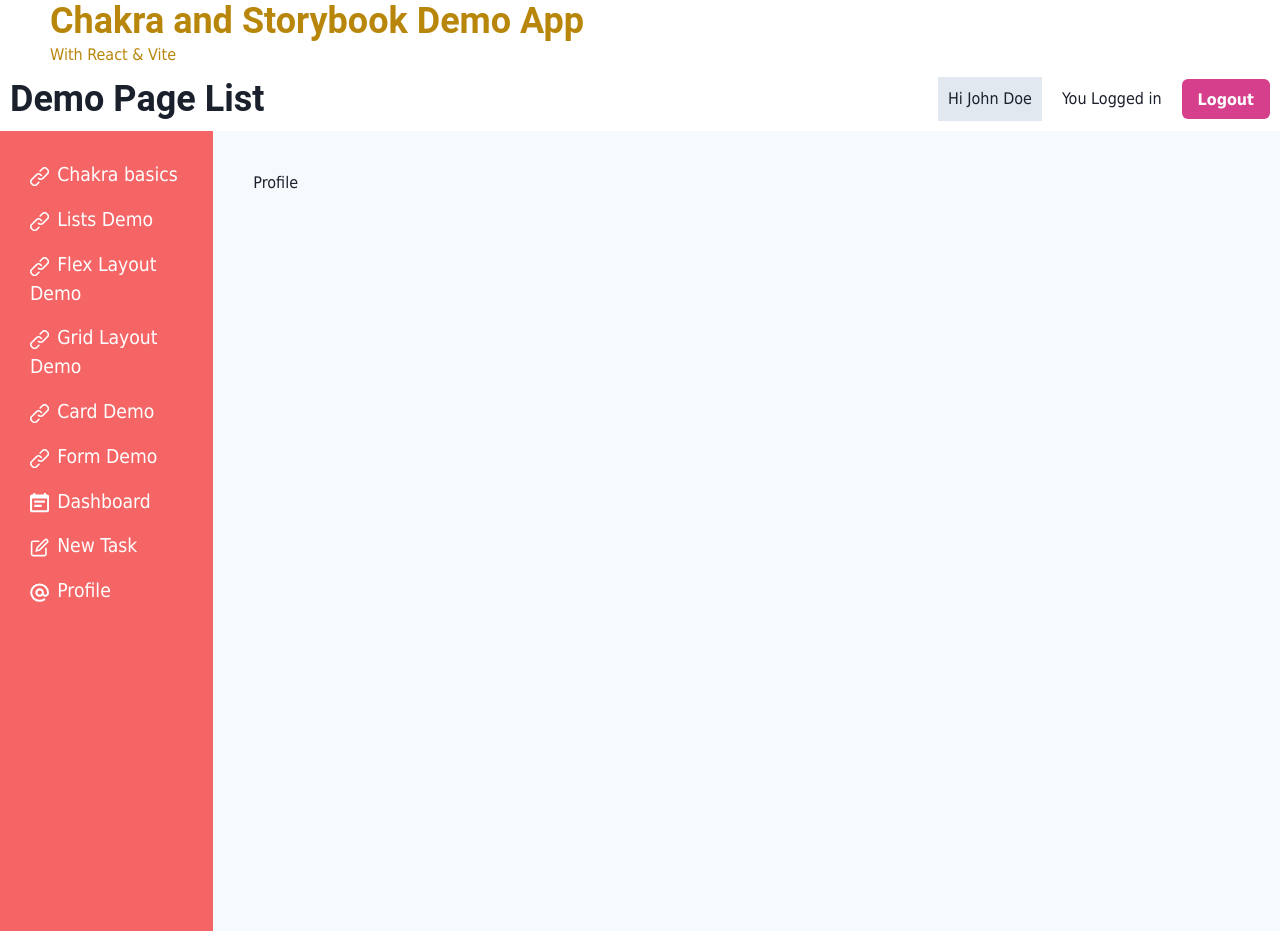
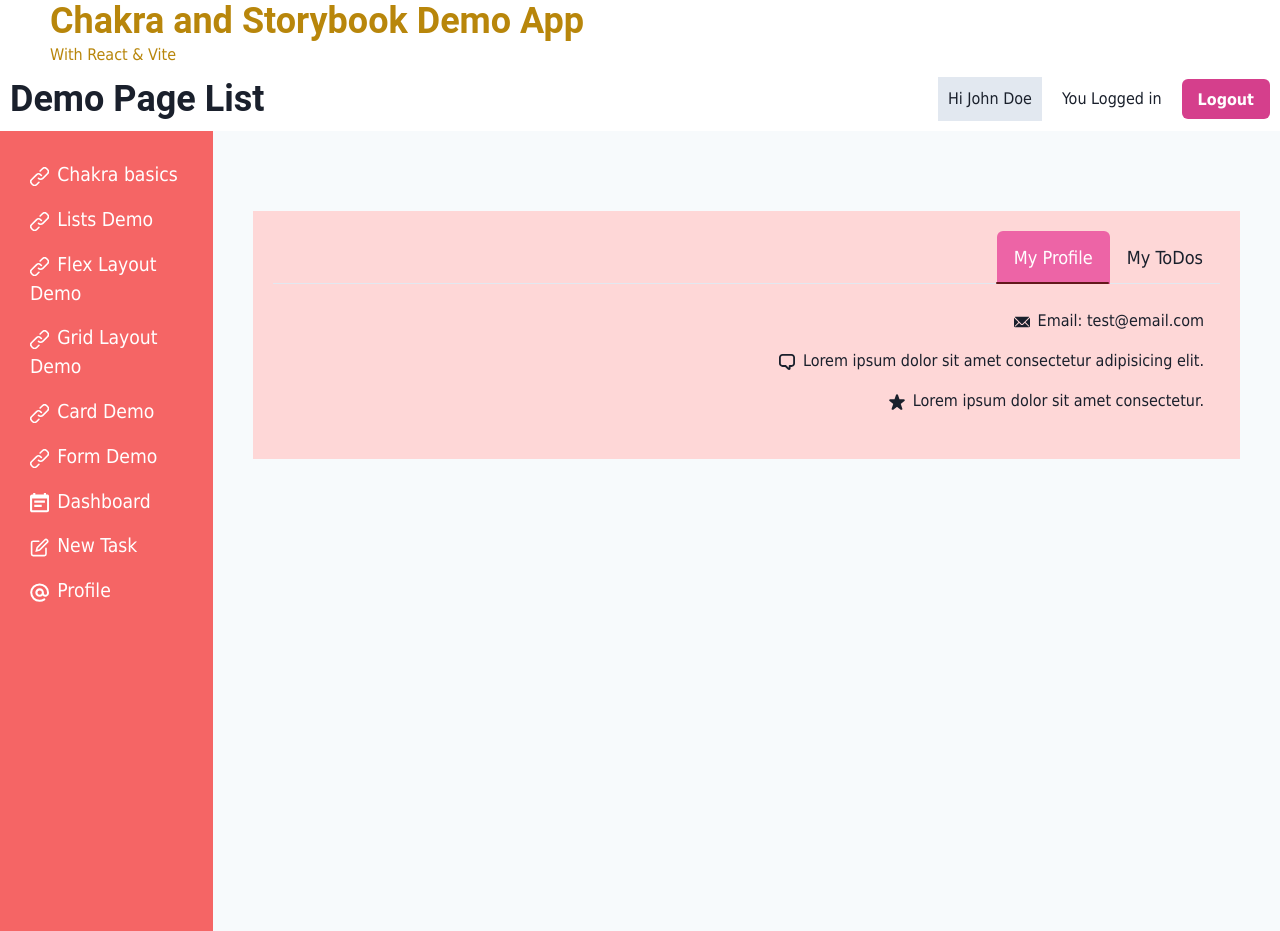
Before and after one commit to SumiSastri/react-with-vite-storybook-demo, a React (Vite) app in the folder storybook-demo/: page /profile in a window 1280 px wide. Built offline with nearby package versions, Linux system fonts and the light colour scheme.

Commit message:
Use react router to submit data via the json server

```diff
--- /dev/null
+++ b/storybook-demo/src/apis/mutations/submitNewToDo.ts
@@ -0,0 +1,15 @@
+import { redirect } from 'react-router-dom'
+
+export const submitNewToDo = async ({request }): Promise<Response> => {
+    const data = await request.formData()
+
+    const newToDo = {
+      title: data.get('title'),
+      description: data.get('description'),
+      isPriority: data.get('isPriority') === ''
+    }
+
+    console.log(newToDo)
+
+    return redirect('/')
+  }
--- a/storybook-demo/src/components/Create.tsx
+++ b/storybook-demo/src/components/Create.tsx
@@ -1,5 +1,51 @@
+import {
+  Box,
+  FormControl,
+  FormLabel,
+  FormHelperText,
+  Input,
+  Textarea,
+  Button,
+  Checkbox,
+  Heading,
+  Divider,
+} from '@chakra-ui/react'
+import { Form } from 'react-router-dom'
 export default function Create() {
-    return (
-      <div>Create</div>
-    )
-  }
+
+  return (
+    <Box maxW="480px">
+      {/* register post method and the route */}
+      <Form method="post" action="/create">
+      <Heading as='h4'>
+       Create a new to-do item
+    </Heading>
+    <Divider/>
+        <FormControl isRequired mb="40px">
+          <FormLabel>Task name:</FormLabel>
+          <Input type="text" name="title" />
+          <FormHelperText>Enter a descriptive task name.</FormHelperText>
+        </FormControl>
+
+        <FormControl mb="40px">
+          <FormLabel>Task description:</FormLabel>
+          <Textarea
+            placeholder="Enter a detailed description for your task..."
+            name="description"
+          />
+        </FormControl>
+
+        <FormControl display="flex" alignItems="center" mb="40px">
+          <Checkbox
+            name="isPriority"
+            colorScheme="pink"
+            size="lg"
+          />
+          <FormLabel mb="0" ml="10px">Make a priority task</FormLabel>
+        </FormControl>
+
+        <Button type="submit">submit</Button>
+      </Form>
+    </Box>
+  )
+}
--- a/storybook-demo/src/components/Dashboard.jsx
+++ b/storybook-demo/src/components/Dashboard.jsx
@@ -22,9 +22,10 @@
 
   return (
     <SimpleGrid spacing={10} minChildWidth={300}>
+      {/* check if there is data and then map through the data */}
             {toDos && toDos.map((toDo)=>(
         <Card key={toDo.id} borderTop="8px" borderColor="yellow.400" bg="white">
-          <CardHeader color="gray.700">
+          <CardHeader color="yellow.700">
             <Flex gap={5}>
               <Box w="50px" h="50px">
                 <Text>To Dos</Text>
@@ -43,7 +44,8 @@
           <Divider borderColor="gray.200" />
           <CardFooter>
             <HStack>
-              <Button variant="ghost" leftIcon={<ViewIcon />}>Watch</Button>
+              {/* chakra ghost variant activates on hover state */}
+              <Button variant="ghost" leftIcon={<ViewIcon />}>View</Button>
               <Button variant="ghost" leftIcon={<EditIcon />}>Comment</Button>
             </HStack>
           </CardFooter>
--- a/storybook-demo/src/components/Profile.tsx
+++ b/storybook-demo/src/components/Profile.tsx
@@ -1,5 +1,86 @@
+import {
+  ChatIcon,
+  CheckCircleIcon,
+  EmailIcon,
+  StarIcon,
+  WarningIcon
+} from '@chakra-ui/icons'
+import {
+  Tabs,
+  TabList,
+  Tab,
+  TabPanels,
+  TabPanel,
+  List,
+  ListItem,
+  ListIcon,
+  useColorModeValue,
+  TabIndicator,
+} from '@chakra-ui/react'
+import { useState } from 'react'
+
 export default function Profile() {
-    return (
-      <div>Profile</div>
-    )
-  }
+
+  const colors = useColorModeValue(
+    ['red.100', 'purple.100'],
+    ['red.900', 'yellow.900'],
+  )
+  const [tabIndex, setTabIndex] = useState(0)
+  const bg = colors[tabIndex]
+
+  return (
+    <Tabs mt="40px" p="20px"  size='lg' variant='enclosed' align='end' colorScheme="pink" onChange={(index) => setTabIndex(index)} bg={bg}>
+      <TabList>
+        <Tab _selected={{ color: 'white', bg: 'pink.400' }}>My Profile</Tab>
+        <Tab _selected={{ color: 'white', bg: 'pink.400' }}>My ToDos</Tab>
+      </TabList>
+      <TabIndicator mt='-1.5px' height='2px' bg='red.900' borderRadius='1px' />
+      <TabPanels py="10px">
+        <TabPanel>
+          <List spacing={4}>
+            <ListItem>
+              <ListIcon as={EmailIcon} />
+              Email: test@email.com
+            </ListItem>
+            <ListItem>
+              <ListIcon as={ChatIcon} />
+              Lorem ipsum dolor sit amet consectetur adipisicing elit.
+            </ListItem>
+            <ListItem>
+              <ListIcon as={StarIcon} />
+              Lorem ipsum dolor sit amet consectetur.
+            </ListItem>
+          </List>
+        </TabPanel>
+        <TabPanel>
+          <List spacing={4}>
+            <ListItem>
+              <ListIcon as={CheckCircleIcon} color="teal.400" />
+              Lorem ipsum dolor sit amet consectetur.
+            </ListItem>
+            <ListItem>
+              <ListIcon as={CheckCircleIcon} color="teal.400" />
+              Lorem ipsum dolor sit amet consectetur.
+            </ListItem>
+            <ListItem>
+              <ListIcon as={WarningIcon} color="red.400" />
+              Lorem ipsum dolor sit amet consectetur.
+            </ListItem>
+            <ListItem>
+              <ListIcon as={CheckCircleIcon} color="teal.400" />
+              Lorem ipsum dolor sit amet consectetur.
+            </ListItem>
+            <ListItem>
+              <ListIcon as={WarningIcon} color="red.400" />
+              Lorem ipsum dolor sit amet consectetur.
+            </ListItem>
+            <ListItem>
+              <ListIcon as={CheckCircleIcon} color="teal.400" />
+              Lorem ipsum dolor sit amet consectetur.
+            </ListItem>
+          </List>
+        </TabPanel>
+      </TabPanels>
+    </Tabs>
+  )
+}
--- a/storybook-demo/src/main.tsx
+++ b/storybook-demo/src/main.tsx
@@ -42,8 +42,10 @@
 import GridLayoutDemo from './components/GridLayoutDemo.tsx';
 import CardDemo from './components/CardDemo.tsx';
 import FormDemo from './components/FormDemo.tsx';
+
 // data fetching - data passed as a prop to the component via react router
-import { toDosLoader } from './utils/toDosLoader.ts';
+import { toDosLoader } from './apis/queries/toDosLoader.ts';
+import { submitNewToDo } from './apis/mutations/submitNewToDo.ts';
 
 // router and routes
   const router = createBrowserRouter(
@@ -56,7 +58,7 @@
       <Route path ='chakra-card-demo' element={<CardDemo/>}/>
       <Route path ='chakra-form-demo' element={<FormDemo/>}/>
       <Route index element={<Dashboard />} loader={toDosLoader}  />
-      <Route path="create" element={<Create />} />
+      <Route path="create" element={<Create />}  action={submitNewToDo} />
       <Route path="profile" element={<Profile />} />
     </Route>
     )
```
Also changed, not shown: storybook-demo/src/apis/queries/toDosLoader.ts (renamed from storybook-demo/src/utils/toDosLoader.ts), 4 other files (tests, documents, lock files or other folders).
